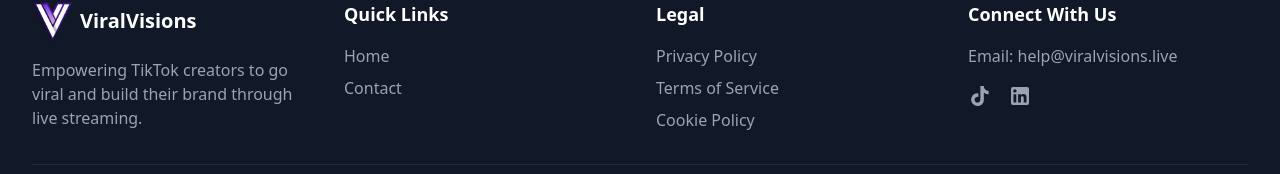
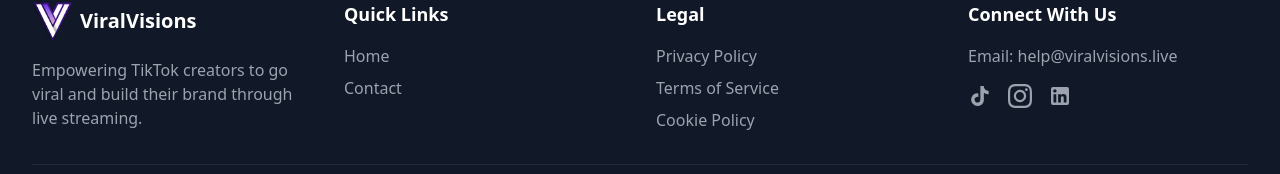
Before and after one commit to adamaboelmatty/viralvisions, a Next.js app: page / in a window 1280 px wide. Shown: the part 4114-4288 px from the top of the page. Built offline with nearby package versions, Linux system fonts and the light colour scheme.

Commit message:
“Updated”

```diff
--- a/src/app/(components)/footer.tsx
+++ b/src/app/(components)/footer.tsx
@@ -120,6 +120,24 @@ export function Footer() {
                 </svg>
               </a>
               <a
+                href="https://www.instagram.com/viralvisionslive/"
+                target="_blank"
+                rel="noopener noreferrer"
+                className="text-gray-400 hover:text-white"
+              >
+                <svg
+                  xmlns="http://www.w3.org/2000/svg"
+                  width="24"
+                  height="24"
+                  viewBox="0 0 24 24"
+                  fill="currentColor"
+                >
+                  <path
+                    d="M12 2.163c3.204 0 3.584.012 4.85.07 3.252.148 4.771 1.691 4.919 4.919.058 1.265.069 1.645.069 4.849 0 3.205-.012 3.584-.069 4.849-.149 3.225-1.664 4.771-4.919 4.919-1.266.058-1.644.07-4.85.07-3.204 0-3.584-.012-4.849-.07-3.26-.149-4.771-1.699-4.919-4.92-.058-1.265-.07-1.644-.07-4.849 0-3.204.013-3.583.07-4.849.149-3.227 1.664-4.771 4.919-4.919 1.266-.057 1.645-.069 4.849-.069zm0-2.163c-3.259 0-3.667.014-4.947.072-4.358.2-6.78 2.618-6.98 6.98-.059 1.281-.073 1.689-.073 4.948 0 3.259.014 3.668.072 4.948.2 4.358 2.618 6.78 6.98 6.98 1.281.058 1.689.072 4.948.072 3.259 0 3.668-.014 4.948-.072 4.354-.2 6.782-2.618 6.979-6.98.059-1.28.073-1.689.073-4.948 0-3.259-.014-3.667-.072-4.947-.196-4.354-2.617-6.78-6.979-6.98-1.281-.059-1.69-.073-4.949-.073zm0 5.838c-3.403 0-6.162 2.759-6.162 6.162s2.759 6.163 6.162 6.163 6.162-2.759 6.162-6.163c0-3.403-2.759-6.162-6.162-6.162zm0 10.162c-2.209 0-4-1.79-4-4 0-2.209 1.791-4 4-4s4 1.791 4 4c0 2.21-1.791 4-4 4zm6.406-11.845c-.796 0-1.441.645-1.441 1.44s.645 1.44 1.441 1.44c.795 0 1.439-.645 1.439-1.44s-.644-1.44-1.439-1.44z"
+                  />
+                </svg>
+              </a>
+              <a
                 href="https://www.linkedin.com/company/viralvisions-live/"
                 target="_blank"
                 rel="noopener noreferrer"
```
